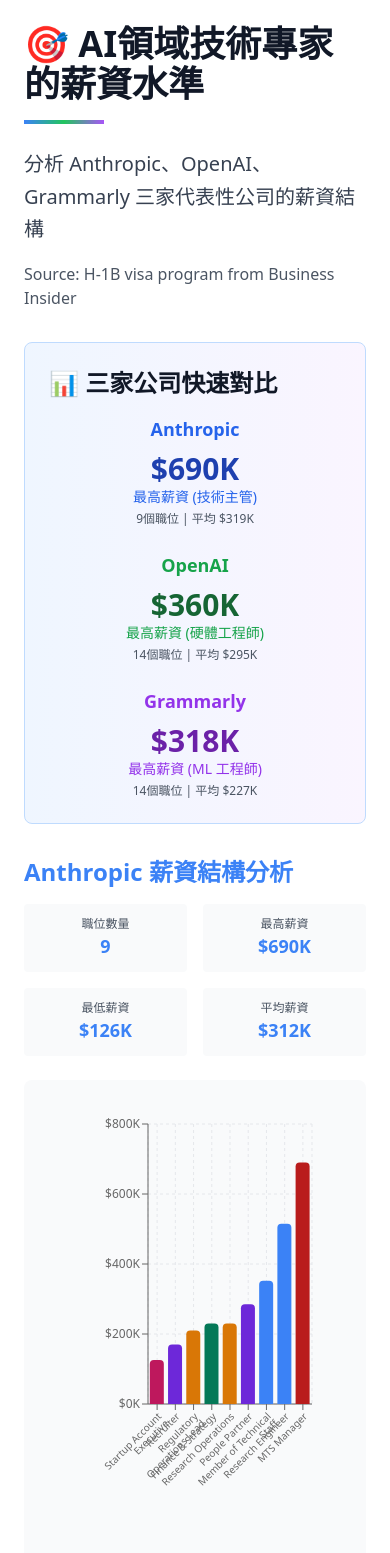
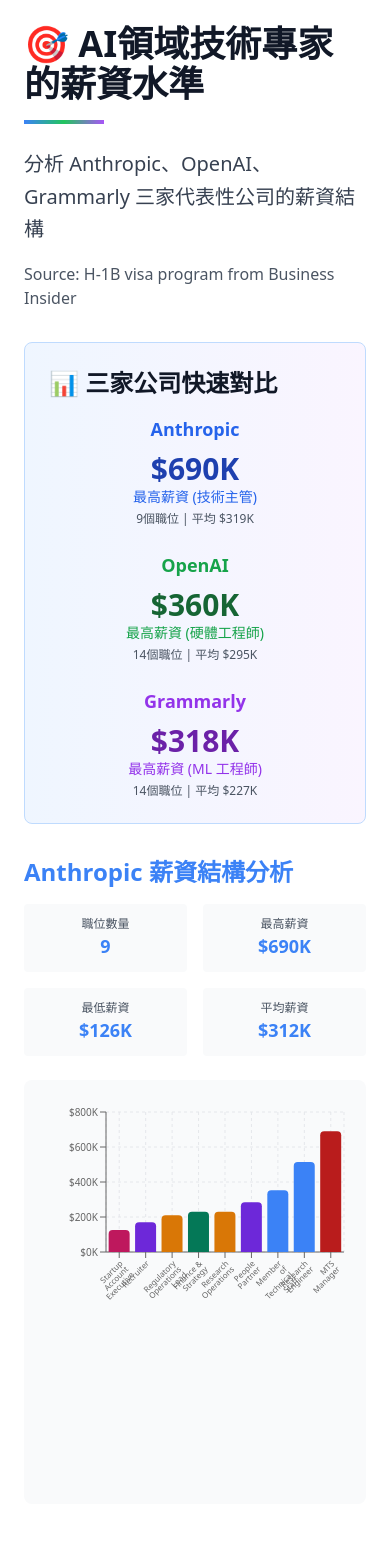
Before and after one commit to estellacoding/openai-anthropic-salaries-data, a React (Vite) app: page / in a window 390 px wide. Shown: the top 1553 px of the page. Built offline with nearby package versions, Linux system fonts and the light colour scheme.

Commit message:
fix ThreeCompaniesSalaryCharts.jsx

```diff
--- a/src/ThreeCompaniesSalaryCharts.jsx
+++ b/src/ThreeCompaniesSalaryCharts.jsx
@@ -127,24 +127,33 @@
         </div>
       </div>
 
-      <div className="bg-gray-50 p-6 rounded-lg">
-        <ResponsiveContainer width="100%" height={500}>
+      <div className="bg-gray-50 p-3 md:p-6 rounded-lg">
+        <ResponsiveContainer width="100%" height={400} minHeight={300}>
           <BarChart
             data={data.sort((a, b) => a.avgSalary - b.avgSalary)}
-            margin={{ top: 20, right: 30, left: 40, bottom: 100 }}
+            margin={{
+              top: 20,
+              right: 10,
+              left: 20,
+              bottom: window.innerWidth < 768 ? 120 : 100
+            }}
           >
             <CartesianGrid strokeDasharray="3 3" stroke="#E5E7EB" />
             <XAxis
               dataKey="position"
               angle={-45}
               textAnchor="end"
-              height={100}
+              height={window.innerWidth < 768 ? 120 : 100}
               interval={0}
-              tick={{ fontSize: 10 }}
+              tick={{
+                fontSize: window.innerWidth < 768 ? 8 : 10,
+                width: window.innerWidth < 768 ? 80 : 120
+              }}
             />
             <YAxis
               tickFormatter={formatSalary}
-              tick={{ fontSize: 12 }}
+              tick={{ fontSize: window.innerWidth < 768 ? 10 : 12 }}
+              width={window.innerWidth < 768 ? 50 : 60}
             />
             <Tooltip content={<CustomTooltip />} />
             <Bar dataKey="avgSalary" radius={[4, 4, 0, 0]}>
```
Also changed, not shown: 1 other file (tests, documents, lock files or other folders).
